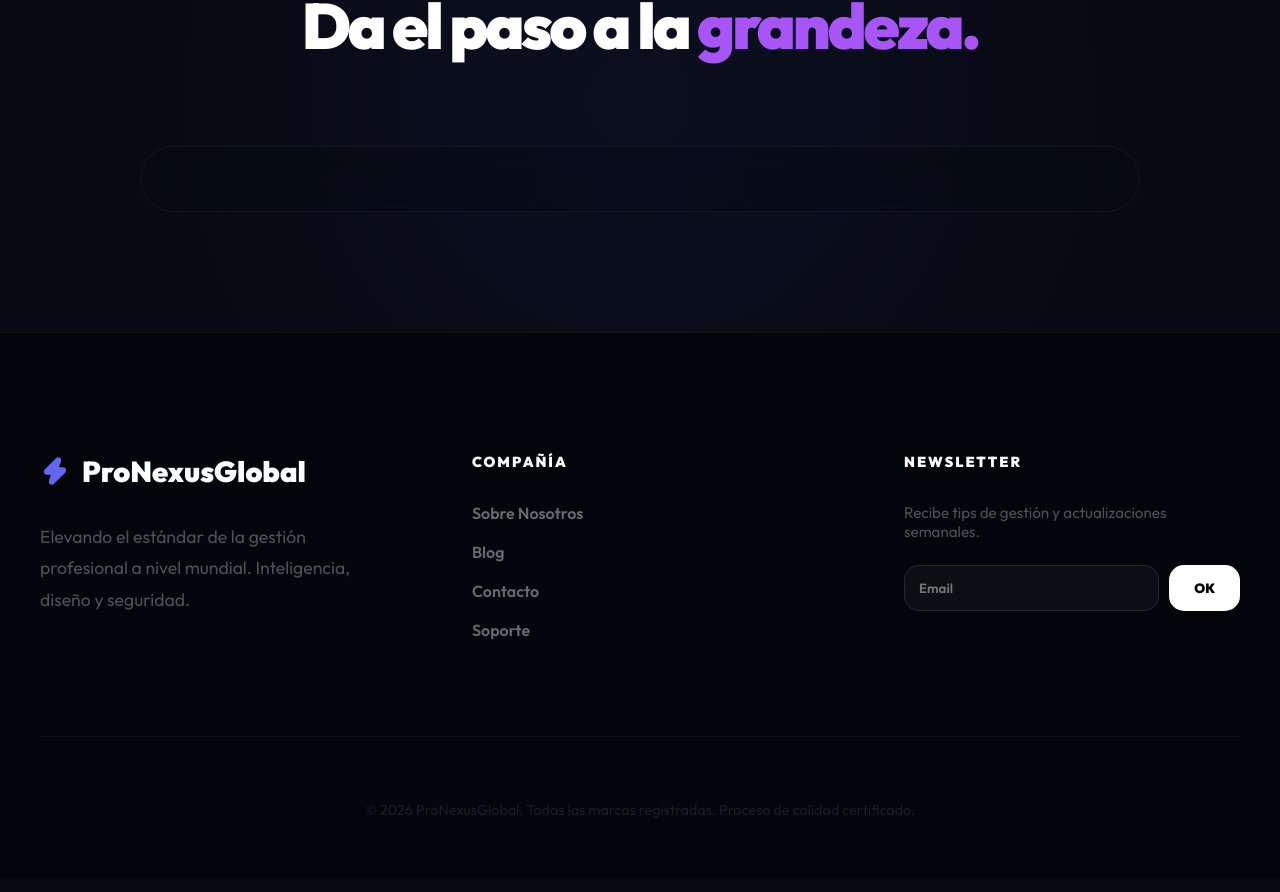
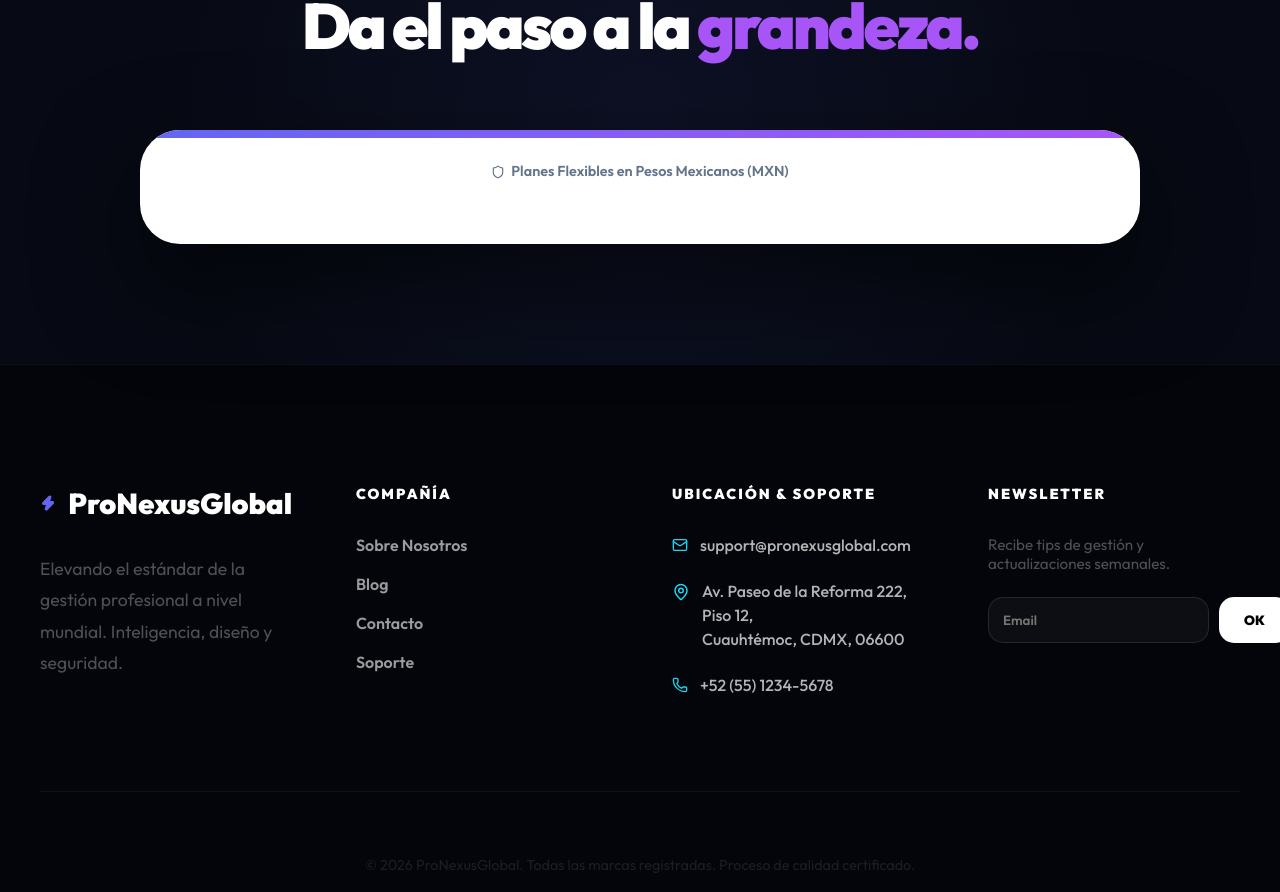
Before and after one commit to bluedemonmg79-code/mi-saas-premium, a React (Vite) app: page / in a window 1280 px wide. Shown: the part 4336-5228 px from the top of the page. Built offline with nearby package versions, Linux system fonts and the light colour scheme; no server answers.

Commit message:
Fase 10: Pulido v3.1 - Contraste de Precios y Ubicación Élite en CDMX

```diff
--- a/src/pages/LandingPage.jsx
+++ b/src/pages/LandingPage.jsx
@@ -308,10 +308,26 @@ const LandingPage = () => {
       </section>
 
       {/* PRICING TABLE */}
-      <section id="precios" style={{ padding: '120px 20px', background: 'radial-gradient(circle at 50% 50%, rgba(99,102,241,0.05), transparent 70%)' }}>
+      <section id="precios" style={{ padding: '120px 20px', background: 'radial-gradient(circle at 50% 50%, rgba(99,102,241,0.08), transparent 70%)' }}>
         <div className="reveal-on-scroll" style={{ maxWidth: '1000px', margin: '0 auto', textAlign: 'center' }}>
-          <h2 style={{ fontSize: '4rem', fontWeight: 950, marginBottom: '5rem', letterSpacing: '-3px' }}>Da el paso a la <span style={{ color: 'var(--accent-purple)' }}>grandeza.</span></h2>
-          <div style={{ background: 'rgba(7, 10, 20, 0.4)', padding: '2rem', borderRadius: '40px', border: '1px solid rgba(255,255,255,0.05)', backdropFilter: 'blur(30px)' }}>
+          <h2 style={{ fontSize: '4rem', fontWeight: 950, marginBottom: '4rem', letterSpacing: '-3px' }}>Da el paso a la <span style={{ color: 'var(--accent-purple)' }}>grandeza.</span></h2>
+
+          <div style={{
+            background: 'white',
+            padding: '2rem',
+            borderRadius: '40px',
+            boxShadow: '0 40px 100px rgba(0,0,0,0.6)',
+            position: 'relative',
+            overflow: 'hidden'
+          }}>
+            {/* Badge para suavizar el contraste */}
+            <div style={{ position: 'absolute', top: 0, left: 0, right: 0, height: '8px', background: 'linear-gradient(to right, #6366f1, #a855f7)' }}></div>
+
+            <p style={{ color: '#64748b', fontSize: '0.9rem', fontWeight: 600, marginBottom: '2rem' }}>
+              <Shield size={14} style={{ verticalAlign: 'middle', marginRight: '6px' }} />
+              Planes Flexibles en Pesos Mexicanos (MXN)
+            </p>
+
             <stripe-pricing-table
               pricing-table-id="prctbl_1TKmNeRzHRtT8e1b7CUMp6tx"
               publishable-key="pk_test_51TKlBcRzHRtT8e1byh4GMNN27g3iPpEX4MD6gIUFWCYEH7CkYQhQYQVYJcNno1M5FGWXIjJx5UsvWCIQj5dOPDCk00xMl03wSR"
@@ -323,7 +339,7 @@ const LandingPage = () => {
       {/* FOOTER v3.0 */}
       <footer style={{ padding: '120px 20px 60px', borderTop: '1px solid rgba(255,255,255,0.05)', background: '#03050a' }}>
         <div style={{ maxWidth: '1200px', margin: '0 auto' }}>
-          <div style={{ display: 'grid', gridTemplateColumns: 'repeat(auto-fit, minmax(280px, 1fr))', gap: '6rem', marginBottom: '6rem' }}>
+          <div style={{ display: 'grid', gridTemplateColumns: 'repeat(auto-fit, minmax(240px, 1fr))', gap: '4rem', marginBottom: '6rem' }}>
             <div>
               <div style={{ display: 'flex', alignItems: 'center', gap: '12px', marginBottom: '2rem' }}>
                 <Zap size={30} color="#6366f1" fill="#6366f1" />
@@ -333,12 +349,23 @@ const LandingPage = () => {
             </div>
             <div>
               <h4 style={{ marginBottom: '2rem', fontWeight: 900, textTransform: 'uppercase', letterSpacing: '2px', fontSize: '0.9rem' }}>Compañía</h4>
-              <nav style={{ display: 'flex', flexDirection: 'column', gap: '1.2rem', color: 'rgba(255,255,255,0.4)', fontWeight: 600 }}>
+              <nav style={{ display: 'flex', flexDirection: 'column', gap: '1.2rem', color: 'rgba(255,255,255,0.6)', fontWeight: 600 }}>
                 <a href="#" style={{ color: 'inherit', textDecoration: 'none' }}>Sobre Nosotros</a>
                 <a href="#" style={{ color: 'inherit', textDecoration: 'none' }}>Blog</a>
                 <a href="#" style={{ color: 'inherit', textDecoration: 'none' }}>Contacto</a>
                 <a href="#" style={{ color: 'inherit', textDecoration: 'none' }}>Soporte</a>
               </nav>
+            </div>
+            <div>
+              <h4 style={{ marginBottom: '2rem', fontWeight: 900, textTransform: 'uppercase', letterSpacing: '2px', fontSize: '0.9rem' }}>Ubicación & Soporte</h4>
+              <div style={{ display: 'flex', flexDirection: 'column', gap: '1.5rem', color: 'rgba(255,255,255,0.7)', fontWeight: 500 }}>
+                <div style={{ display: 'flex', gap: '12px', alignItems: 'center' }}><Mail size={16} color="var(--accent-cyan)" /> support@pronexusglobal.com</div>
+                <div style={{ display: 'flex', gap: '12px', alignItems: 'flex-start' }}>
+                  <MapPin size={18} color="var(--accent-cyan)" style={{ marginTop: '4px', flexShrink: 0 }} />
+                  <span style={{ lineHeight: 1.5 }}>Av. Paseo de la Reforma 222, Piso 12,<br/>Cuauhtémoc, CDMX, 06600</span>
+                </div>
+                <div style={{ display: 'flex', gap: '12px', alignItems: 'center' }}><Phone size={16} color="var(--accent-cyan)" /> +52 (55) 1234-5678</div>
+              </div>
             </div>
             <div>
               <h4 style={{ marginBottom: '2rem', fontWeight: 900, textTransform: 'uppercase', letterSpacing: '2px', fontSize: '0.9rem' }}>Newsletter</h4>
```
